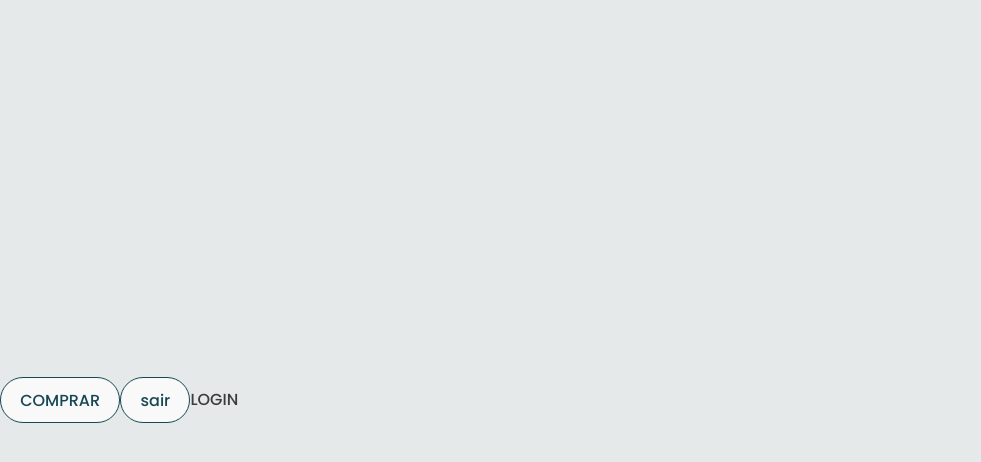
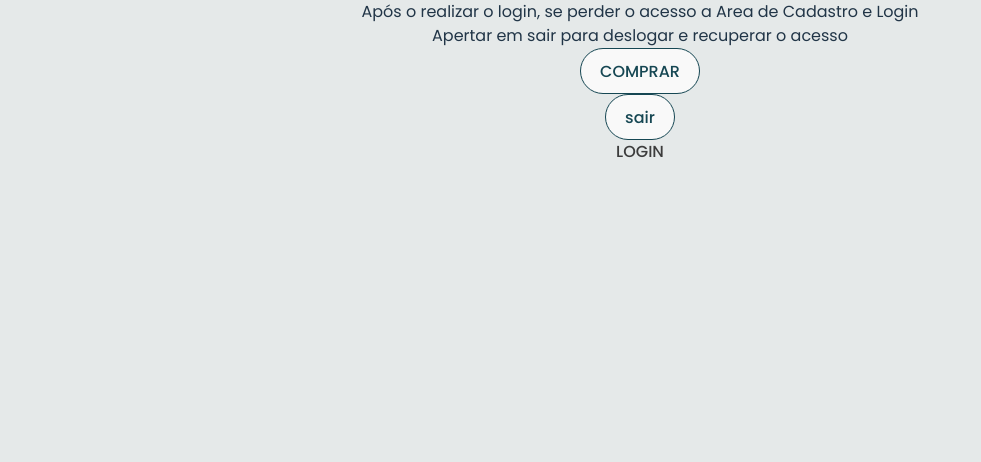
Before and after one commit to RonaldDSC/Sociavision, a website built with Vite: page src/pages/index.html in a window 1280 px wide. Shown: the whole page, without its empty margins (0-981 px from the left). Built offline with nearby package versions, Linux system fonts and the light colour scheme; some packages are replaced by stand-ins of ours; no server answers.

Commit message:
info: acesso ao login e cadastro

```diff
--- a/src/pages/index.html
+++ b/src/pages/index.html
@@ -6,8 +6,10 @@
     <meta name="viewport" content="width=device-width, initial-scale=1.0" />
     <title>Home</title>
   </head>
-  <body>
+  <body class="coluna">
     <!-- HOME -->
+    <p>Após o realizar o login, se perder o acesso a Area de Cadastro e Login</p>
+    <p>Apertar em sair para deslogar e recuperar o acesso</p>
 
     <button id="COMPRAR">COMPRAR</button>
     <button id="sair">sair</button>
```
